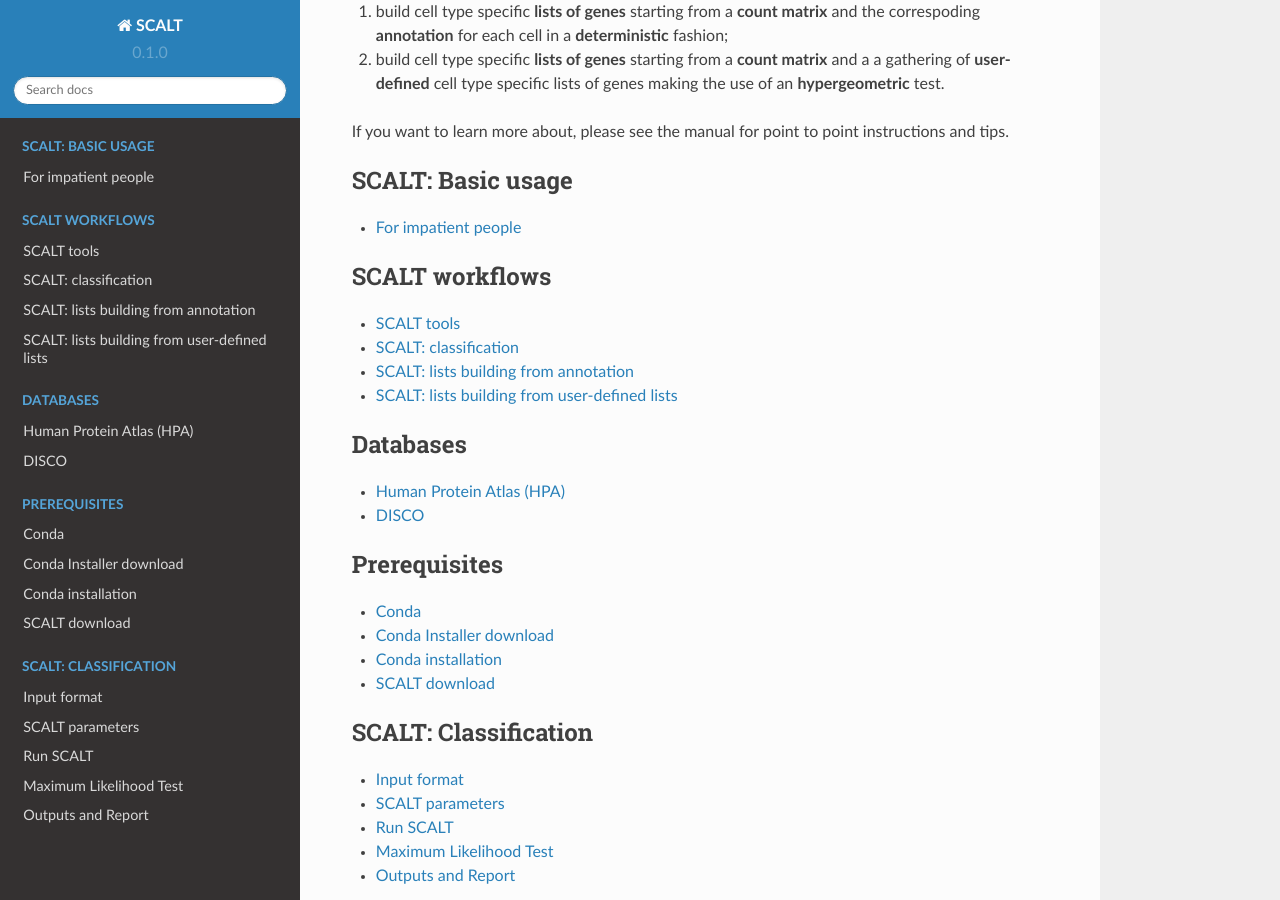
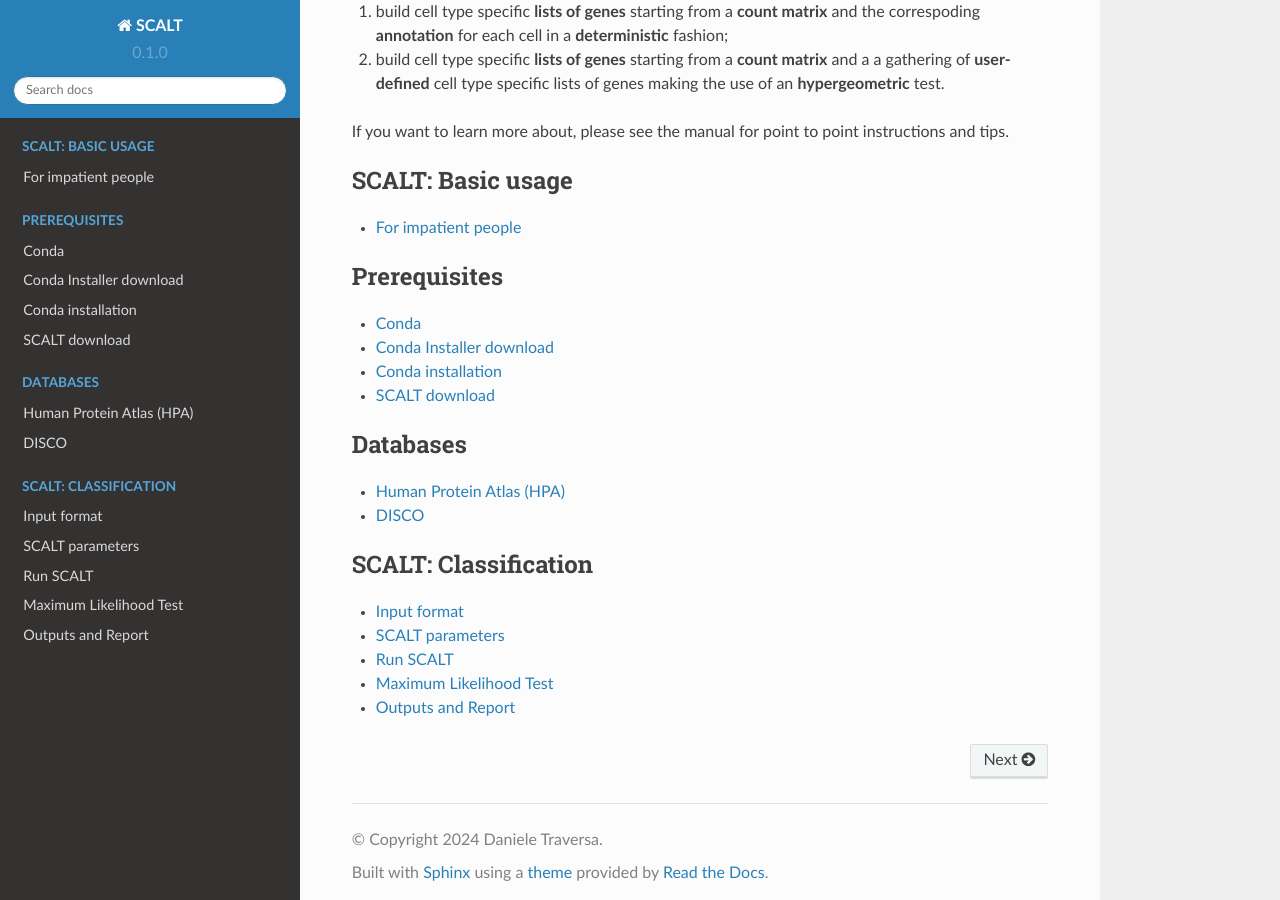
Before and after one commit to danitrave/CapitalCitiesGame, a Sphinx documentation site: the page built from docs/source/index.rst, in a window 1280 px wide and 900 px high, scrolled down 352 px. Built offline with Sphinx 7.4.7 and the Read the Docs theme 2.0.0, drawn with Linux system fonts in a browser that asks for light colours.

Commit message:
Update index.rst

```diff
--- a/docs/source/index.rst
+++ b/docs/source/index.rst
@@ -19,9 +19,9 @@
 
 .. toctree::
    :maxdepth: 2
-   :caption: SCALT workflows
+   :caption: Prerequisites
 
-   workflows.rst
+   prerequisites.rst
 
 .. toctree::
    :maxdepth: 2
```
Also changed, not shown: other parts of docs/source/index.rst (+0 -6 lines).
